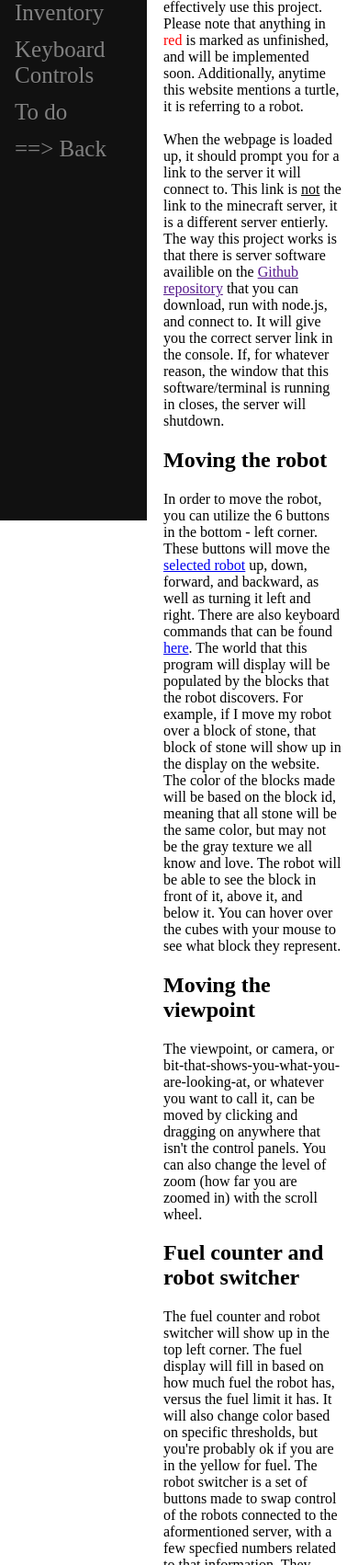
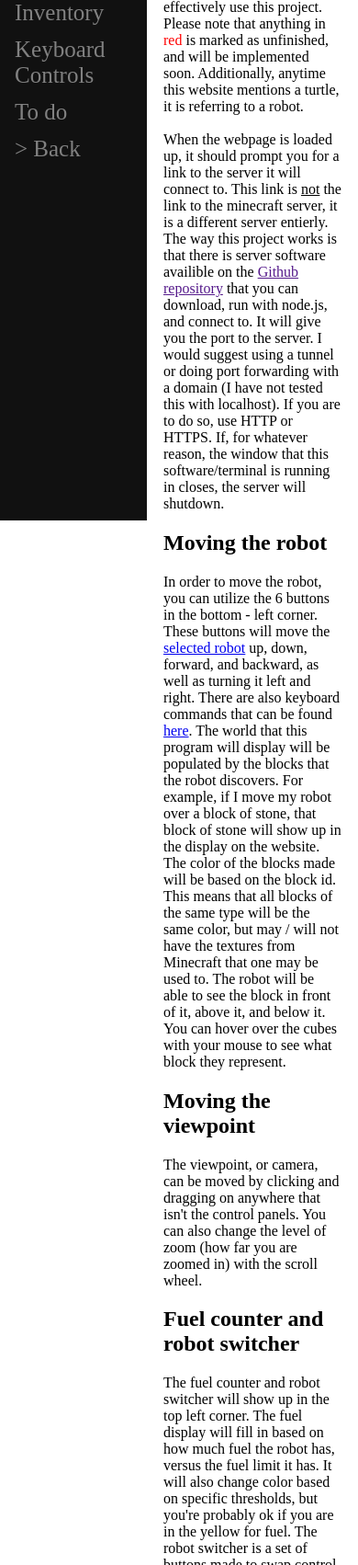
Before and after one commit to Andon1379/TurtleController, a website: page web_client/howTo.html in a window 390 px wide. Shown: the part 298-2000 px from the top of the page at 92% size. Drawn offline with Linux system fonts and the light colour scheme.

Commit message:
tweaked howTo.html

```diff
--- a/web_client/howTo.html
+++ b/web_client/howTo.html
@@ -15,28 +15,50 @@
       <a href="#inv">Inventory</a>
       <a href="#key">Keyboard Controls</a>
       <a href="#todo">To do</a>
-      <a href="./index.html">==> Back</a>
+      <a href="./index.html">> Back</a>
     </div>
     <div class="main">
       <h1 id="Intro">How to use: TurtleController</h1>
-      Welcome to my project! If you're here, you're probably wondering what this is and how it works. This is a project of mine that allows you to control robots from a minecraft mod called ComputerCraft from outside of the game.
+      Welcome to my project! If you're here, you're probably wondering what this is and how it works.
+      This is a project of mine that allows you to control robots from a minecraft mod called ComputerCraft from outside of the game.
       In this page, I will explain how to effectively use this project.
       <br>
-      Please note that anything in <unfinished>red</unfinished> is marked as unfinished, and will be implemented soon. Additionally, anytime this website mentions a turtle, it is referring to a robot.
+      Please note that anything in <unfinished>red</unfinished> is marked as unfinished, and will be implemented soon.
+      Additionally, anytime this website mentions a turtle, it is referring to a robot.
       <br><br>
-      When the webpage is loaded up, it should prompt you for a link to the server it will connect to. This link is <u>not</u> the link to the minecraft server, it is a different server entierly. The way this project works is that there is server software availible on the <unfinished><a href="" onclick="console.log('this doesnt work')">Github repository</a></unfinished> that you can download, run with node.js, and connect to. It will give you the correct server link in the console. If, for whatever reason, the window that this software/terminal is running in closes, the server will shutdown.
+      When the webpage is loaded up, it should prompt you for a link to the server it will connect to.
+      This link is <u>not</u> the link to the minecraft server, it is a different server entierly.
+      The way this project works is that there is server software availible on the
+      <unfinished><a href="" onclick="console.log('this doesnt work')">Github repository</a></unfinished> that you can download, run with node.js, and connect to.
+      It will give you the port to the server.
+      I would suggest using a tunnel or doing port forwarding with a domain (I have not tested this with localhost). If you are to do so, use HTTP or HTTPS.
+      If, for whatever reason, the window that this software/terminal is running in closes, the server will shutdown.
       <h2 id="moveR">Moving the robot</h2>
-      In order to move the robot, you can utilize the 6 buttons in the bottom - left corner. These buttons will move the <a href="#fuel">selected robot</a> up, down, forward, and backward, as well as turning it left and right. There are also keyboard commands that can be found <a href="#key">here<a>.
-      The world that this program will display will be populated by the blocks that the robot discovers. For example, if I move my robot over a block of stone, that block of stone will show up in the display on the website. The color of the blocks made will be based on the block id, meaning that all stone will be the same color, but may not be the gray texture we all know and love. The robot will be able to see the block in front of it, above it, and below it.
+      In order to move the robot, you can utilize the 6 buttons in the bottom - left corner.
+      These buttons will move the <a href="#fuel">selected robot</a> up, down, forward, and backward, as well as turning it left and right.
+      There are also keyboard commands that can be found <a href="#key">here<a>.
+      The world that this program will display will be populated by the blocks that the robot discovers.
+      For example, if I move my robot over a block of stone, that block of stone will show up in the display on the website.
+      The color of the blocks made will be based on the block id.
+      This means that all blocks of the same type will be the same color, but may / will not have the textures from Minecraft that one may be used to.
+      The robot will be able to see the block in front of it, above it, and below it.
       You can hover over the cubes with your mouse to see what block they represent.
       <h2 id="moveC">Moving the viewpoint</h2>
-      The viewpoint, or camera, or bit-that-shows-you-what-you-are-looking-at, or whatever you want to call it, can be moved by clicking and dragging on anywhere that isn't the control panels. You can also change the level of zoom (how far you are zoomed in) with the scroll wheel.
+      The viewpoint, or camera, can be moved by clicking and dragging on anywhere that isn't the control panels.
+      You can also change the level of zoom (how far you are zoomed in) with the scroll wheel.
       <h2 id="fuel">Fuel counter and robot switcher</h2>
-      The fuel counter and robot switcher will show up in the top left corner. The fuel display will fill in based on how much fuel the robot has, versus the fuel limit it has. It will also change color based on specific thresholds, but you're probably ok if you are in the yellow for fuel.
-      The robot switcher is a set of buttons made to swap control of the robots connected to the aformentioned server, with a few specfied numbers related to that information. They should show up in order of connection, and the id number will always start at 0, whereas the number of connected robots always should start at 1. When switching robots, the camera will aslo move with you, bringing with it the same offset that you were viewing the old robot with, and updating the fuel and inventory display.
+      The fuel counter and robot switcher will show up in the top left corner.
+      The fuel display will fill in based on how much fuel the robot has, versus the fuel limit it has.
+      It will also change color based on specific thresholds, but you're probably ok if you are in the yellow for fuel.
+      The robot switcher is a set of buttons made to swap control of the robots connected to the aformentioned server, with a few specfied numbers related to that information.
+      They should show up in order of connection, and the id number will always start at 0, whereas the number of connected robots always should start at 1.
+      When switching robots, the camera will aslo move with you, bringing with it the same offset that you were viewing the old robot with, and updating the fuel and inventory display, along with the display of the known world.
       <h2 id="inv">Inventory</h2>
-      The inventory display is the 4x4 grid of boxes in the bottom right corner. It will show you the amount of items in the slots of the robot, and, on a right click, will show you the id/name of the item, <unfinished>as well as any actions that you can do with it</unfinished>, such as equipping it, placing it, throwing it, etc.
-      The discolored, lighter square is the <u>currently selected slot</u>. <unfinished>A planned addition to this is an area that tells you what item the robot has equipped, if anything.</unfinished>
+      The inventory display is the 4x4 grid of boxes in the bottom right corner.
+      It will show you the amount of items in the slots of the robot, and, on a right click, will show you the id/name of the item,
+      <unfinished>as well as any actions that you can do with it</unfinished>, such as equipping it, placing it, throwing it, etc.
+      The discolored, lighter square is the <u>currently selected slot</u>.
+      <unfinished>A planned addition to this is an area that tells you what item the robot has equipped, if anything.</unfinished>
       <h2 id="key">Keyboard Controls</h2>
       This program also accepts some keyboard controls. They are as follows:
       <table class="keyTable">
@@ -79,9 +101,17 @@
       </table>
       <br>
       <h2 id="todo">To Do:</h2>
-      Some things that I plan to fix are the inventory, fuel, id display, and camera position updating on the first time one switches robots.
+        Some things I plan to do are as follows: <br>
+          - Perhaps figure out a way to load textures from Minecraft onto the web client so it looks more "natural".<br>
+          - Add the ability to move around / drop items in a robot's inventory.<br>
+            - Find a way to give crafting hints? <br>
+          - Add a button to pick up nearby items from the ground (perhaps a toggle?).<br>
+          - Turtle may need auto - reconnect if it can no longer find the server, rather than shutting down. <br>
+          - Special interactions for equipping items<br>
+          - Special interactions for storage mediums (chests, furnaces, etc.)<br>
+          - Two connected robots discovering each other should share the same known world.<br>
       <br>
-      <a href="./index.html">==> Back</a>
+      <a href="./index.html">> Back</a>
     </div>
   </body>
 </html>
```
